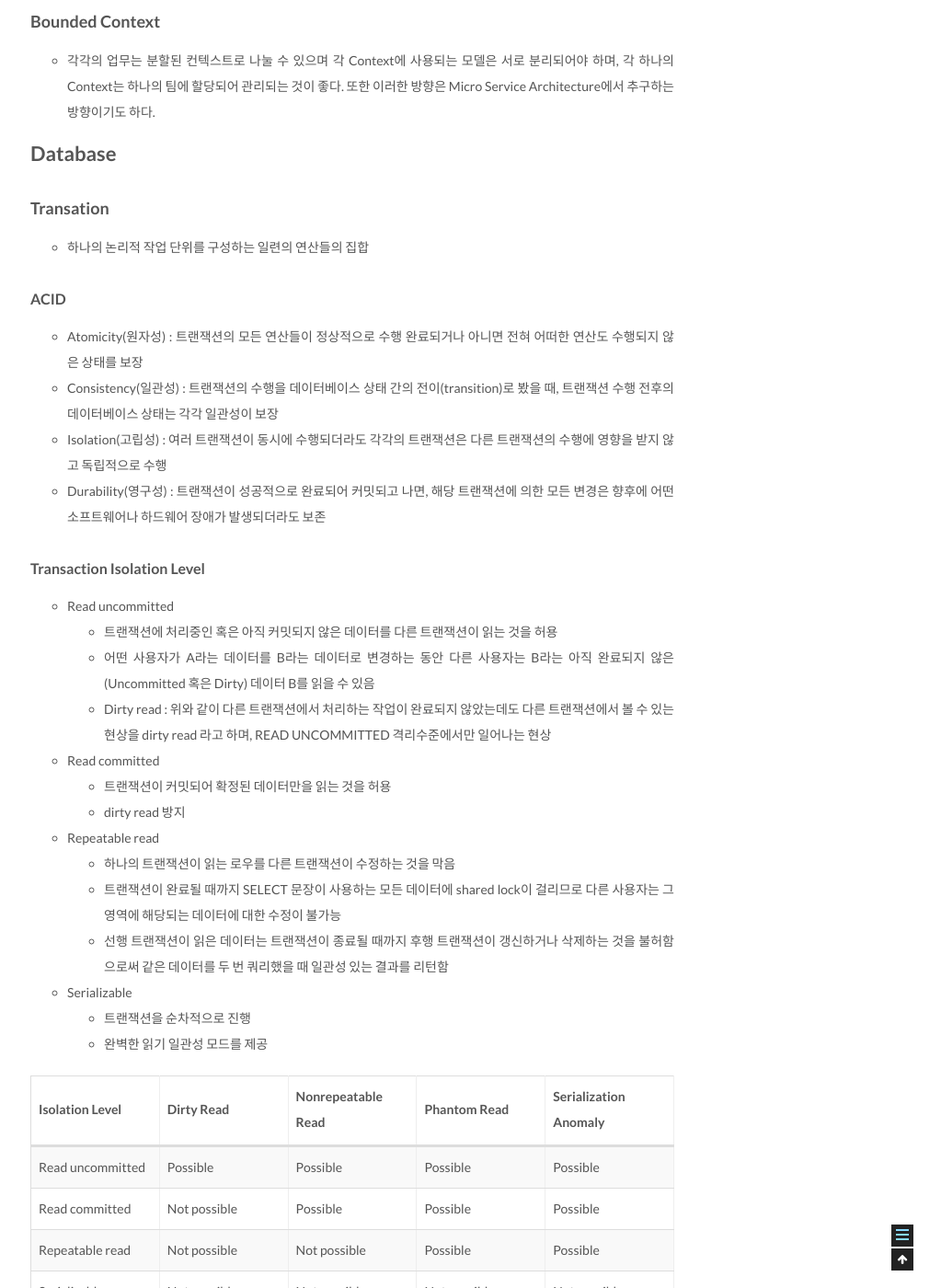
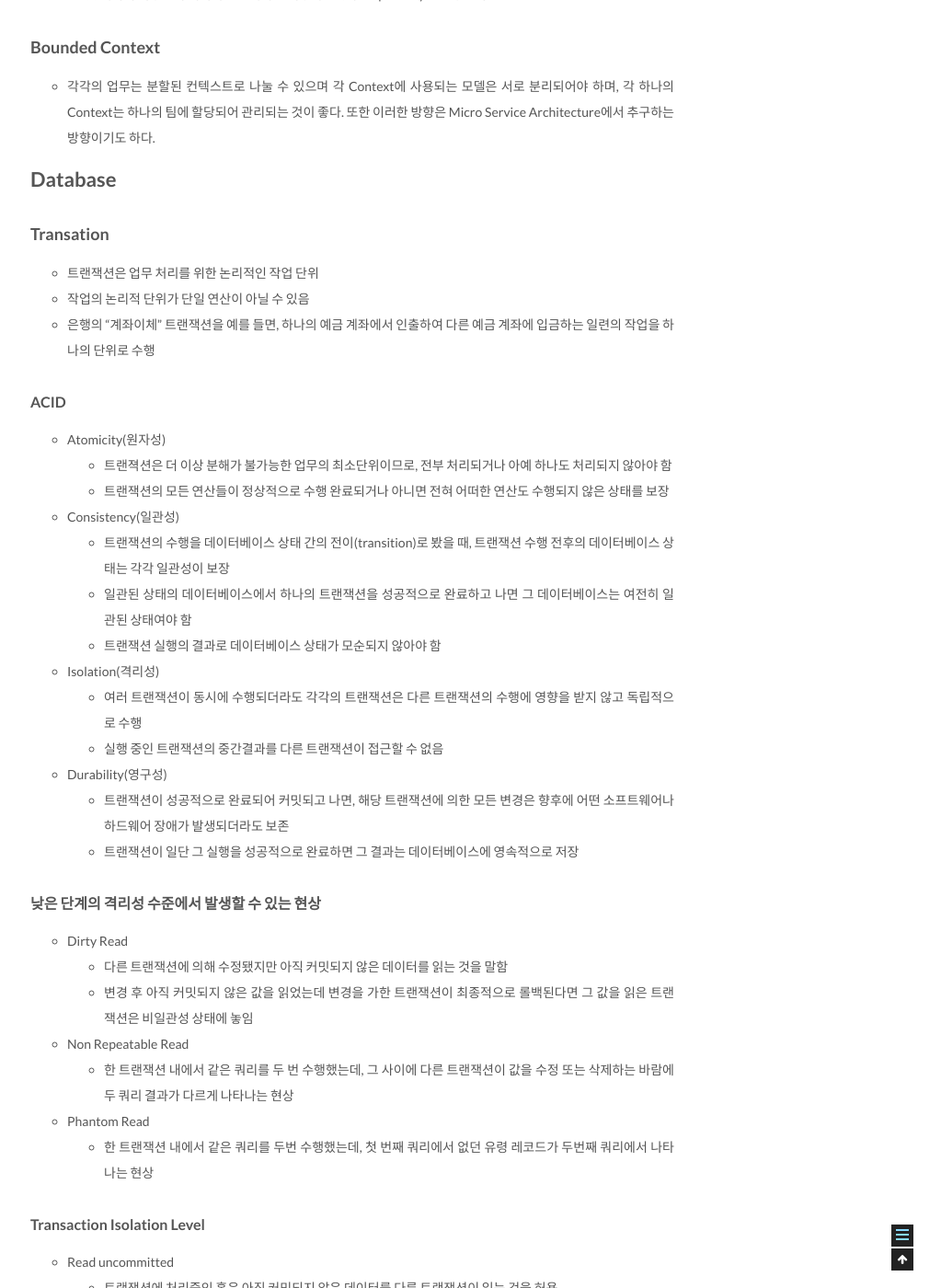
Before and after one commit to csj4032/csj4032.github.io, a Jekyll site: the page built from _posts/2018-02-19-Java_Developer_Interview.md, in a window 1280 px wide and 1400 px high, scrolled down 26303 px. Shown: the whole window at 92% size, without its empty margins (257-1280 px from the left). Built offline with Jekyll 4.4.1, drawn with Linux system fonts in a browser that asks for light colours; comment, search, counter and statistics services are not loaded; some of the changed text lies outside the part shown.

Commit message:
클래스로더, ACDI  내용 변경

```diff
--- a/_posts/2018-02-19-Java_Developer_Interview.md
+++ b/_posts/2018-02-19-Java_Developer_Interview.md
@@ -184,7 +184,9 @@ public class Dispatch{
 
 #### 클래스 로더
   * 자바는 동적 로드, 즉 컴파일타임이 아니라 런타임에 클래스를 처음으로 참조할 때 해당 클래스를 로드하고 링크하는 특징이 있다. 이 동적 로드를 담당하는 부분이 JVM의 클래스 로더
-  * 각 클래스 로더는 로드된 클래스들을 보관하는 네임스페이스(namespace)를 갖는다. 클래스를 로드할 때 이미 로드된 클래스인지 확인하기 위해서 네임스페이스에 보관된 FQCN(Fully Qualified Class Name)을 기준으로 클래스를 찾는다. 비록 FQCN이 같더라도 네임스페이스가 다르면, 즉 다른 클래스 로더가 로드한 클래스이면 다른 클래스로 간주
+  * 각 클래스 로더는 로드된 클래스들을 보관하는 네임스페이스(namespace)를 가짐
+  * 클래스를 로드할 때 이미 로드된 클래스인지 확인하기 위해서 네임스페이스에 보관된 FQCN(Fully Qualified Class Name)을 기준으로 클래스를 찾음
+  * 비록 FQCN이 같더라도 네임스페이스가 다르면, 즉 다른 클래스 로더가 로드한 클래스이면 다른 클래스로 간주
   * 클래스 로더가 클래스 로드를 요청받으면, 클래스 로더 캐시, 상위 클래스 로더, 자기 자신의 순서로 해당 클래스가 있는지 확인 (즉, 이전에 로드된 클래스인지 클래스 로더 캐시를 확인하고, 없으면 상위 클래스 로더를 거슬러 올라가며 확인)
   * 부트스트랩 클래스 로더까지 확인해도 없으면 요청받은 클래스 로더가 파일 시스템에서 해당 클래스를 찾음
 
@@ -692,19 +694,38 @@ public class Dispatch{
 # Database
 
 ### Transation
-* 하나의 논리적 작업 단위를 구성하는 일련의 연산들의 집합
+* 트랜잭션은 업무 처리를 위한 논리적인 작업 단위
+* 작업의 논리적 단위가 단일 연산이 아닐 수 있음
+* 은행의 "계좌이체" 트랜잭션을 예를 들면, 하나의 예금 계좌에서 인출하여 다른 예금 계좌에 입금하는 일련의 작업을 하나의 단위로 수행
 
 #### ACID
-* Atomicity(원자성) : 트랜잭션의 모든 연산들이 정상적으로 수행 완료되거나 아니면 전혀 어떠한 연산도 수행되지 않은 상태를 보장
-* Consistency(일관성) : 트랜잭션의 수행을 데이터베이스 상태 간의 전이(transition)로 봤을 때, 트랜잭션 수행 전후의 데이터베이스 상태는 각각 일관성이 보장
-* Isolation(고립성) :  여러 트랜잭션이 동시에 수행되더라도 각각의 트랜잭션은 다른 트랜잭션의 수행에 영향을 받지 않고 독립적으로 수행
-* Durability(영구성) : 트랜잭션이 성공적으로 완료되어 커밋되고 나면, 해당 트랜잭션에 의한 모든 변경은 향후에 어떤 소프트웨어나 하드웨어 장애가 발생되더라도 보존
+* Atomicity(원자성)
+  * 트랜젹션은 더 이상 분해가 불가능한 업무의 최소단위이므로, 전부 처리되거나 아예 하나도 처리되지 않아야 함
+  * 트랜잭션의 모든 연산들이 정상적으로 수행 완료되거나 아니면 전혀 어떠한 연산도 수행되지 않은 상태를 보장
+* Consistency(일관성)
+  * 트랜잭션의 수행을 데이터베이스 상태 간의 전이(transition)로 봤을 때, 트랜잭션 수행 전후의 데이터베이스 상태는 각각 일관성이 보장
+  * 일관된 상태의 데이터베이스에서 하나의 트랜잭션을 성공적으로 완료하고 나면 그 데이터베이스는 여전히 일관된 상태여야 함
+  * 트랜잭션 실행의 결과로 데이터베이스 상태가 모순되지 않아야 함
+* Isolation(격리성)
+  * 여러 트랜잭션이 동시에 수행되더라도 각각의 트랜잭션은 다른 트랜잭션의 수행에 영향을 받지 않고 독립적으로 수행
+  * 실행 중인 트랜잭션의 중간결과를 다른 트랜잭션이 접근할 수 없음
+* Durability(영구성)
+  * 트랜잭션이 성공적으로 완료되어 커밋되고 나면, 해당 트랜잭션에 의한 모든 변경은 향후에 어떤 소프트웨어나 하드웨어 장애가 발생되더라도 보존
+  * 트랜잭션이 일단 그 실행을 성공적으로 완료하면 그 결과는 데이터베이스에 영속적으로 저장
+
+#### 낮은 단계의 격리성 수준에서 발생할 수 있는 현상
+* Dirty Read
+  * 다른 트랜잭션에 의해 수정됐지만 아직 커밋되지 않은 데이터를 읽는 것을 말함
+  * 변경 후 아직 커밋되지 않은 값을 읽었는데 변경을 가한 트랜잭션이 최종적으로 롤백된다면 그 값을 읽은 트랜잭션은 비일관성 상태에 놓임
+* Non Repeatable Read
+  * 한 트랜잭션 내에서 같은 쿼리를 두 번 수행했는데, 그 사이에 다른 트랜잭션이 값을 수정 또는 삭제하는 바람에 두 쿼리 결과가 다르게 나타나는 현상
+* Phantom Read
+  * 한 트랜잭션 내에서 같은 쿼리를 두번 수행했는데, 첫 번째 쿼리에서 없던 유령 레코드가 두번째 쿼리에서 나타나는 현상
 
 #### Transaction Isolation Level
 * Read uncommitted
   * 트랜잭션에 처리중인 혹은 아직 커밋되지 않은 데이터를 다른 트랜잭션이 읽는 것을 허용
   * 어떤 사용자가 A라는 데이터를 B라는 데이터로 변경하는 동안 다른 사용자는 B라는 아직 완료되지 않은(Uncommitted 혹은 Dirty) 데이터 B를 읽을 수 있음
-  * Dirty read : 위와 같이 다른 트랜잭션에서 처리하는 작업이 완료되지 않았는데도 다른 트랜잭션에서 볼 수 있는 현상을 dirty read 라고 하며, READ UNCOMMITTED 격리수준에서만 일어나는 현상
 * Read committed
   * 트랜잭션이 커밋되어 확정된 데이터만을 읽는 것을 허용
   * dirty read 방지
```
